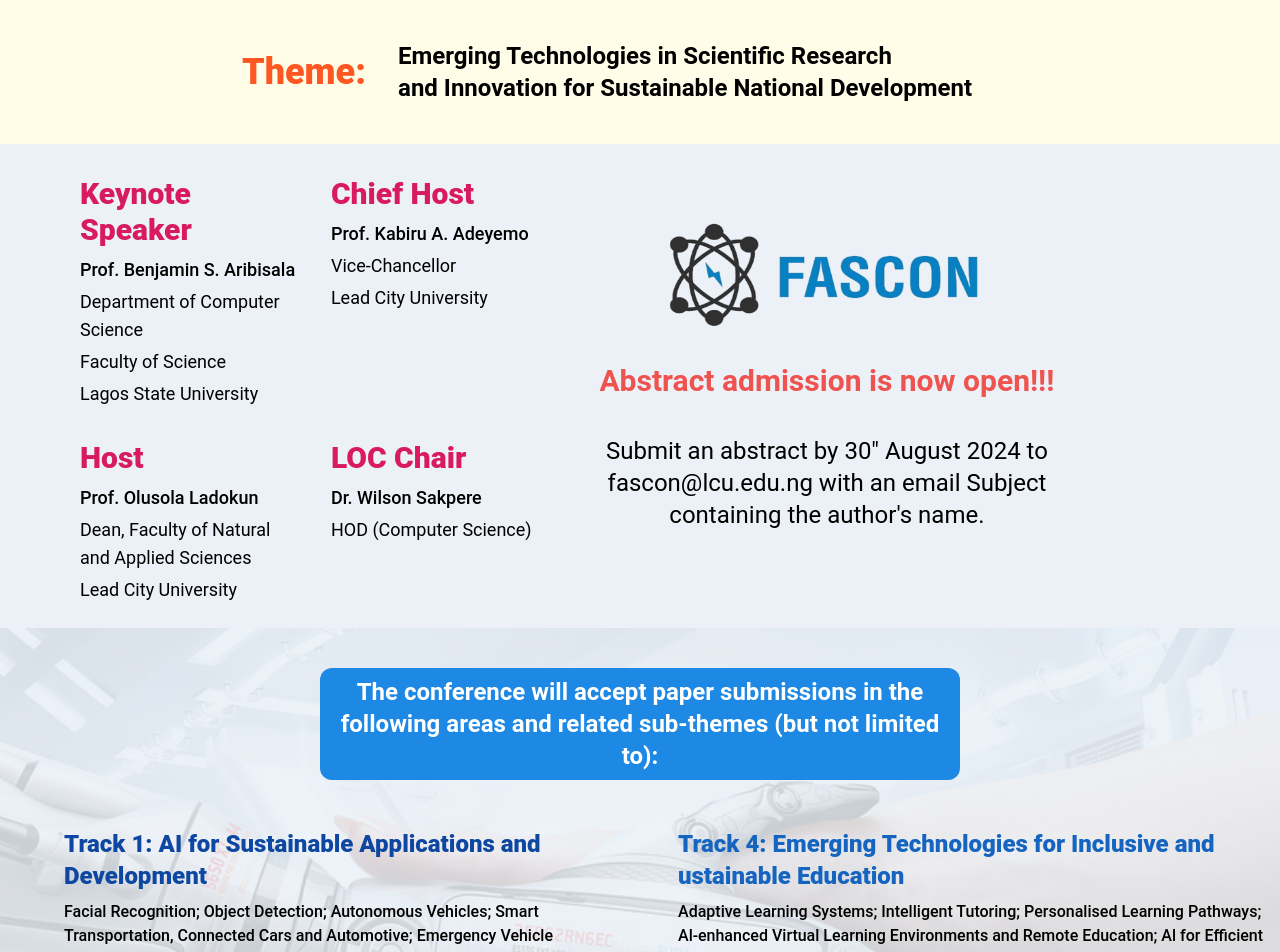
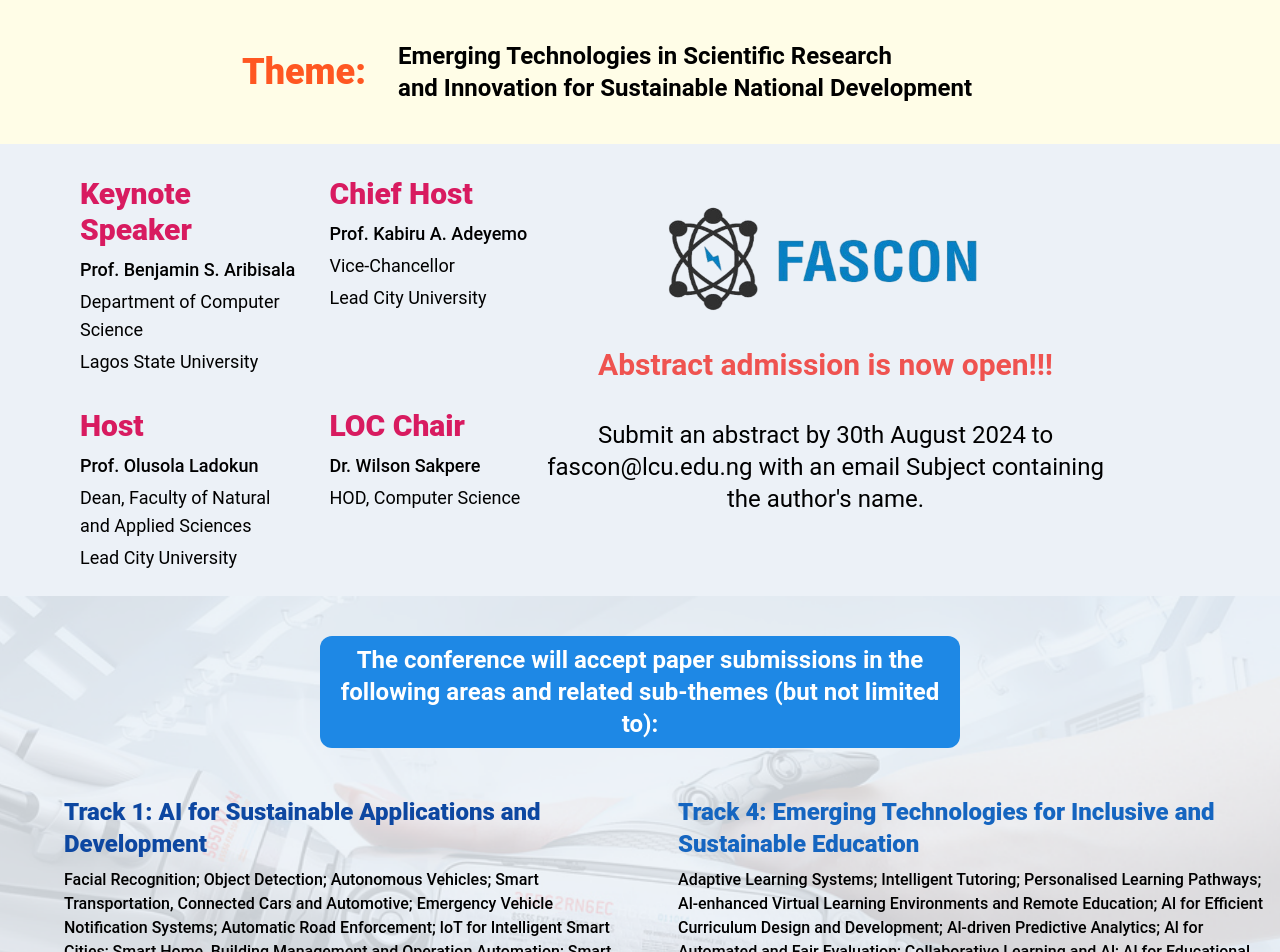
Before and after one commit to michael-ono/landing-page-fascon-2024, a React (Vite) app: page /attending in a window 1280 px wide. Shown: the top 952 px of the page. Built offline with nearby package versions, Linux system fonts and the light colour scheme.

Commit message:
corrections made

```diff
--- a/src/components/Attending.jsx
+++ b/src/components/Attending.jsx
@@ -10,7 +10,6 @@ const Attending = () => {
 
   return (
     <>
-    {/* SPEAKERS */}
     <div className='w-full bg-[#ecf1f7]'>
 
       <div>
@@ -26,7 +25,6 @@ const Attending = () => {
               <div className="flex flex-col text-lg gap-1">
                 <p className="text font-medium">Prof. Benjamin S. Aribisala</p>
                 <p>Department of Computer Science</p>
-                <p>Faculty of Science</p>
                 <p>Lagos State University</p>
               </div>
             </div>
@@ -50,14 +48,14 @@ const Attending = () => {
               <h2 className="text-3xl text-pink-600 font-extrabold mb-2">LOC Chair</h2>
               <div className="flex flex-col text-lg gap-1">
                 <p className="text-lg font-medium">Dr. Wilson Sakpere</p>
-                <p>HOD (Computer Science)</p>
+                <p>HOD, Computer Science</p>
               </div>
             </div>
           </div>
           <div className='flex flex-col justify-center items-center text-center gap-y-4'>
             <img src={LogoFascon} className="w-[340px] h-[130px] pb-4" alt="fascon logo" />
             <h1 className='text-3xl font-bold text-red-400 pb-5'>Abstract admission is now open!!!</h1>
-            <p className='text-2xl'>Submit an abstract by 30" August 2024 to fascon@lcu.edu.ng with an email Subject containing the author's name.</p>
+            <p className='text-2xl'>Submit an abstract by 30th August 2024 to fascon@lcu.edu.ng with an email Subject containing the author's name.</p>
           </div>
         </div>
 
@@ -76,7 +74,7 @@ const Attending = () => {
 
             {/* Track4 */}
             <div className="">
-              <h1 className="text-2xl text-blue-800 font-extrabold mb-2">Track 4: Emerging Technologies for Inclusive and ustainable Education</h1>
+              <h1 className="text-2xl text-blue-800 font-extrabold mb-2">Track 4: Emerging Technologies for Inclusive and Sustainable Education</h1>
               <p className="text text-grey-800 font-medium max-w-2xl">
                 Adaptive Learning Systems; Intelligent Tutoring; Personalised Learning Pathways; Al-enhanced Virtual Learning Environments and Remote Education; Al for Efficient Curriculum Design
                 and Development; Al-driven Predictive Analytics; Al for Automated and Fair Evaluation; Collaborative Learning and Al; Al for Educational Game Design.
@@ -157,11 +155,9 @@ const Attending = () => {
               <p className="text-xl text-black font-semibold">+234 803 496 8640</p>
             </div>
           </div>
-
         </div>
 
       </div>
-
     </div>
   </>
   );
```
Also changed, not shown: 1 other file (tests, documents, lock files or other folders).
